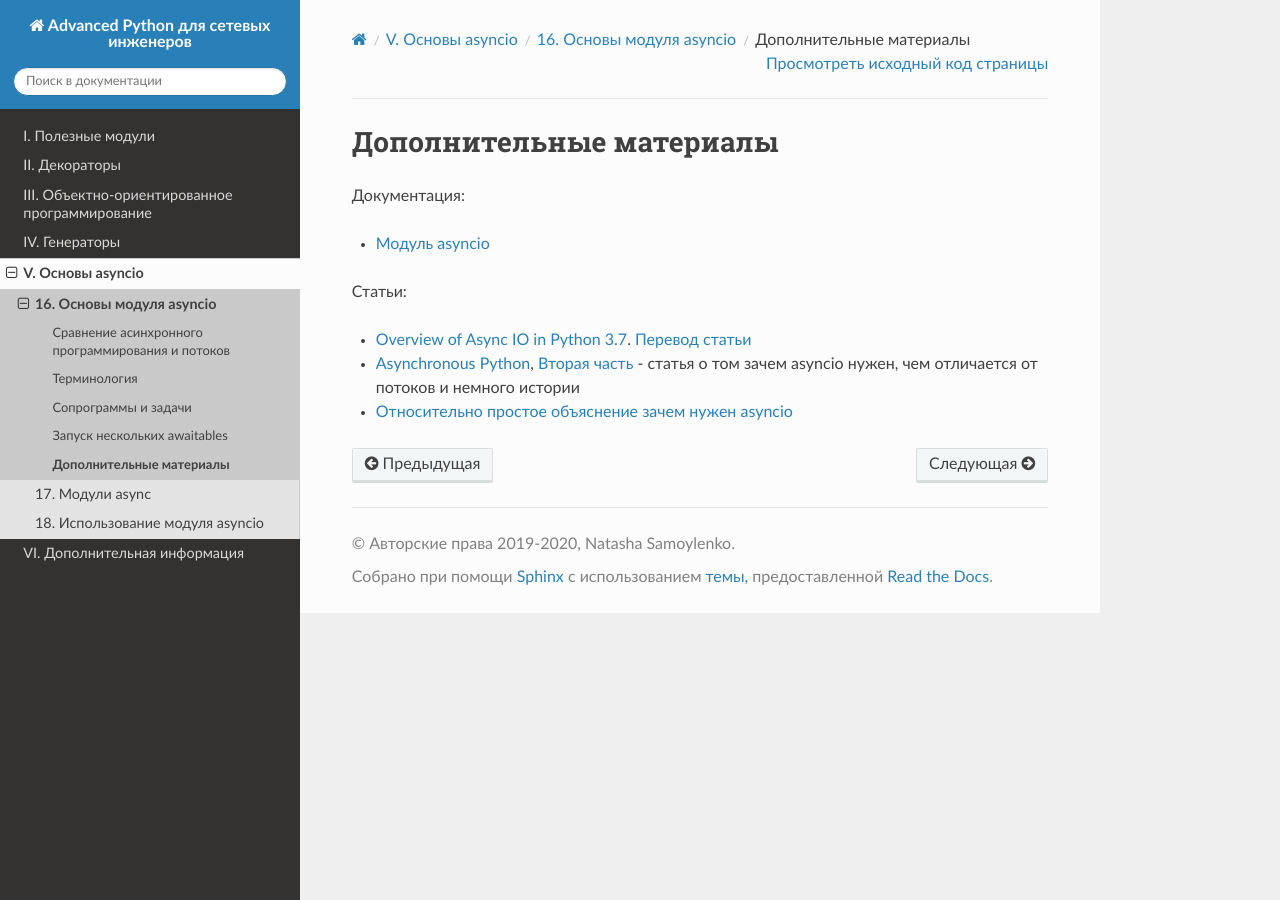
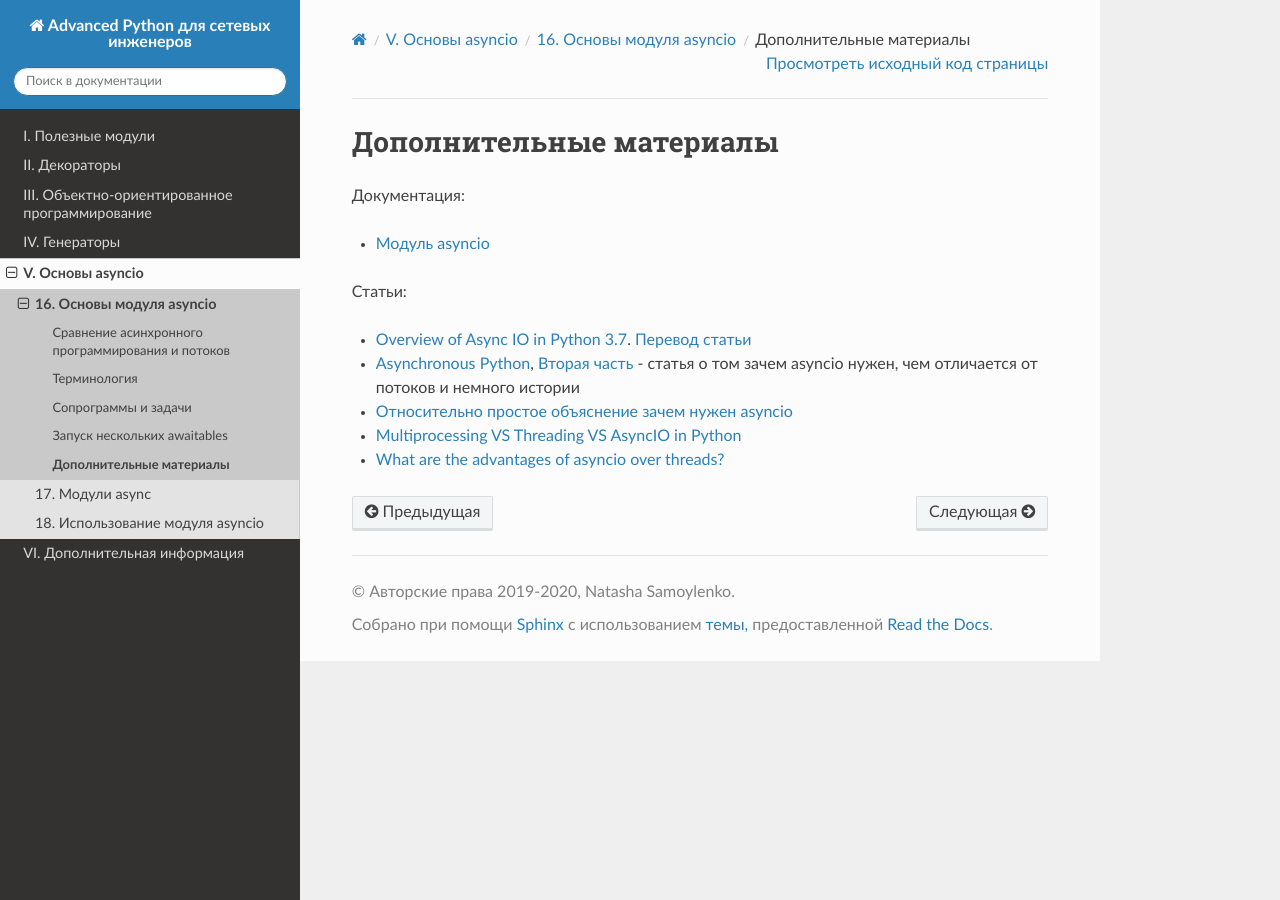
Before and after one commit to natenka/advpyneng-book, a Sphinx documentation site: the page built from docs/source/book/16_asyncio_basics/further_reading.rst, in a window 1280 px wide. Built offline with Sphinx 7.4.7 and the Read the Docs theme 2.0.0, drawn with Linux system fonts in a browser that asks for light colours; pages that are not in the unit, such as notebooks, are missing from menus.

Commit message:
added links to further_reading

```diff
--- a/docs/source/book/16_asyncio_basics/further_reading.rst
+++ b/docs/source/book/16_asyncio_basics/further_reading.rst
@@ -10,3 +10,5 @@
 * `Overview of Async IO in Python 3.7 <https://stackabuse.com/overview-of-async-io-in-python-3-7/>`__. `Перевод статьи <https://webdevblog.ru/obzor-async-io-v-python-3-7/>`__
 * `Asynchronous Python <https://medium.com/@nhumrich/asynchronous-python-45df84b82434>`__, `Вторая часть <https://medium.com/@nhumrich/async-through-the-looking-glass-d69a0a88b661>`__ - статья о том зачем asyncio нужен, чем отличается от потоков и немного истории
 * `Относительно простое объяснение зачем нужен asyncio <https://www.reddit.com/r/learnpython/comments/5qwm5h/asyncio_for_dummies/dd432ke/>`__
+* `Multiprocessing VS Threading VS AsyncIO in Python <https://leimao.github.io/blog/Python-Concurrency-High-Level/>`__
+* `What are the advantages of asyncio over threads? <https://discuss.python.org/t/what-are-the-advantages-of-asyncio-over-threads/2112>`__
```
